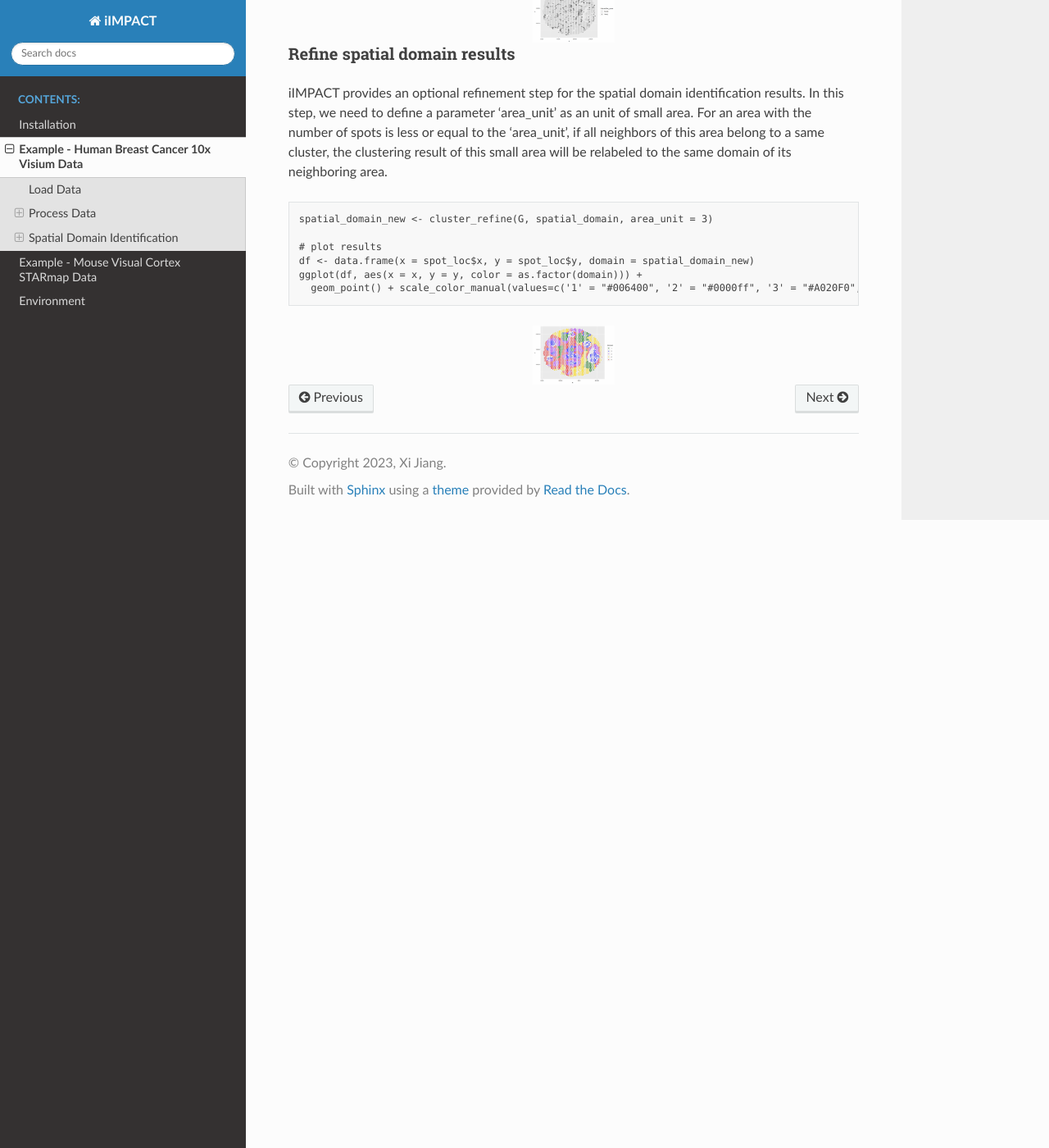
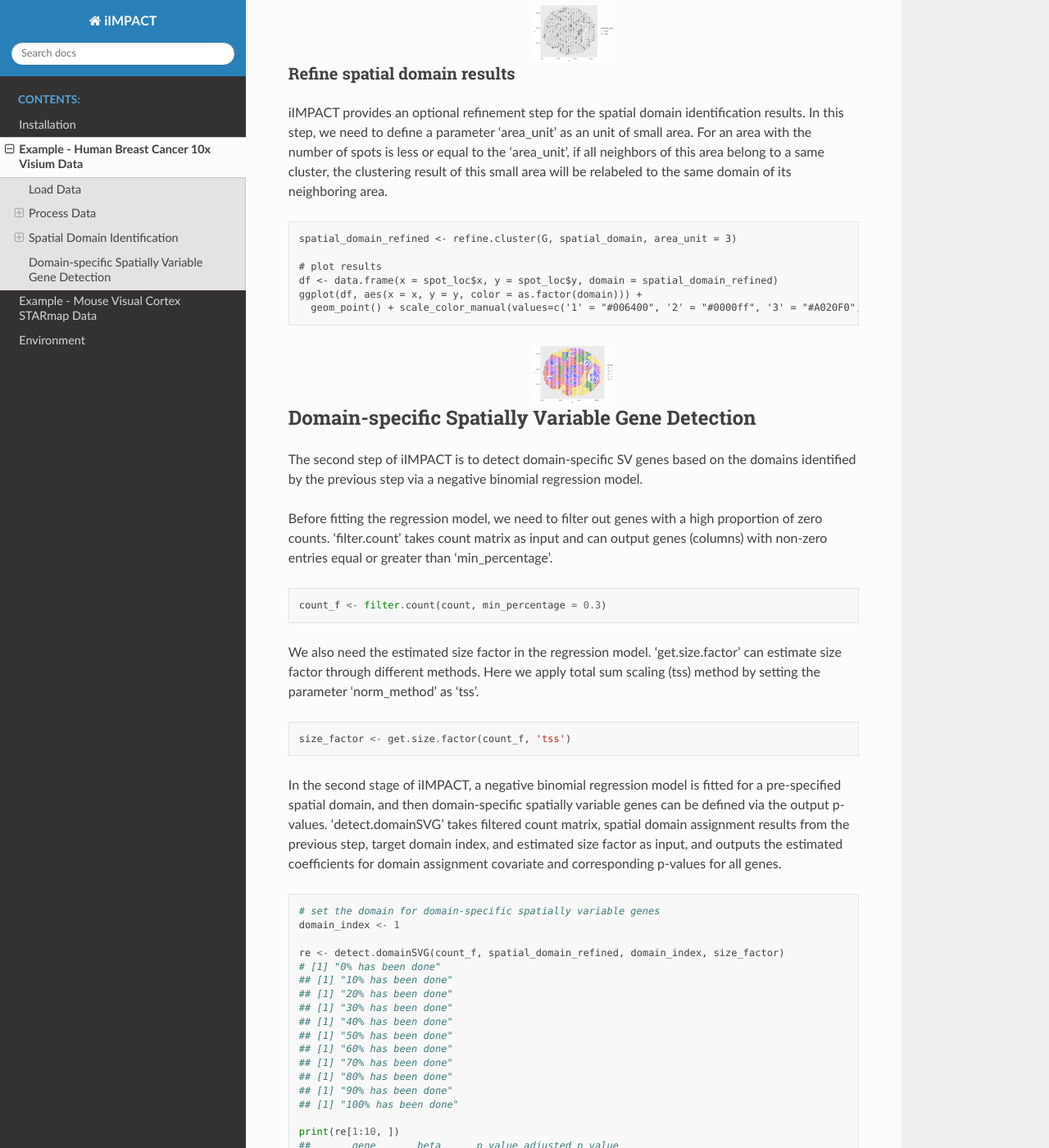
Before and after one commit to Xijiang1997/iIMPACT, a Sphinx documentation site: the page built from docs/breast_cancer_example.rst, in a window 1280 px wide and 1400 px high, scrolled down 4155 px. Shown: the whole window at 82% size. Built offline with Sphinx 7.4.7 and the Read the Docs theme 2.0.0, drawn with Linux system fonts in a browser that asks for light colours; some of the changed text lies outside the part shown.

Commit message:
Update breast_cancer_example.rst

```diff
--- a/docs/breast_cancer_example.rst
+++ b/docs/breast_cancer_example.rst
@@ -1,7 +1,7 @@
 Example - Human Breast Cancer 10x Visium Data
 ===============================
 
-In the following, we choose the human breast cancer FFPE data from 10x Visium platform to show the spatial domain identification process on these sequencing-based SRT data.
+In the following, we choose the human breast cancer FFPE data from 10x Visium platform to display the implementation of iIMPACT on the sequencing-based SRT data.
 
 Load Data
 ------------------------------------------
@@ -82,7 +82,7 @@ Generate low-dimensional representation of molecular profiles
 
 Before fitting the finite mixture model, the raw gene expression counts were normalized and transformed to the logarithmic scale. We selected the normalized expression levels of top 2,000 highly variable genes and did the dimensionality reduction to reduce the dimension using principal component analysis (PCA). Here we set the reduced dimension to be 3.
 ::
-    Y <- process_gene_expression(count, n_PC = 3)
+    Y <- process.gene.expression(count, n_PC = 3)
 
     print(dim(Y))
     ## [1] 2518    3
@@ -121,7 +121,7 @@ After fitting the finite mixture model, a label switching step is necessary. We
     w <- 1/20
 
     # run iIMPACT
-    result <- run_iIMPACT(V, Y, G, n_cluster = K, w)
+    result <- iIMPACT.run(V, Y, G, n_cluster = K, w)
     ## 10% has been done
     ## 20% has been done
     ## 30% has been done
@@ -185,13 +185,57 @@ Refine spatial domain results
 
 iIMPACT provides an optional refinement step for the spatial domain identification results. In this step, we need to define a parameter 'area_unit' as an unit of small area. For an area with the number of spots is less or equal to the 'area_unit', if all neighbors of this area belong to a same cluster, the clustering result of this small area will be relabeled to the same domain of its neighboring area.
 ::
-    spatial_domain_new <- cluster_refine(G, spatial_domain, area_unit = 3)
+    spatial_domain_refined <- refine.cluster(G, spatial_domain, area_unit = 3)
 
     # plot results
-    df <- data.frame(x = spot_loc$x, y = spot_loc$y, domain = spatial_domain_new)
+    df <- data.frame(x = spot_loc$x, y = spot_loc$y, domain = spatial_domain_refined)
     ggplot(df, aes(x = x, y = y, color = as.factor(domain))) +
       geom_point() + scale_color_manual(values=c('1' = "#006400", '2' = "#0000ff", '3' = "#A020F0", '4' = '#ffd800', '5' = '#e41a1a' ))
 
 .. figure:: plot_bc_domain_refine.png
     :align: center
     :figwidth: 100px
+
+Domain-specific Spatially Variable Gene Detection
+---------------------------------------------------------
+
+The second step of iIMPACT is to detect domain-specific SV genes based on the domains identified by the previous step via a negative binomial regression model.
+
+Before fitting the regression model, we need to filter out genes with a high proportion of zero counts. 'filter.count' takes count matrix as input and can output genes (columns) with non-zero entries equal or greater than 'min_percentage'.
+::
+    count_f <- filter.count(count, min_percentage = 0.3)
+
+We also need the estimated size factor in the regression model. 'get.size.factor' can estimate size factor through different methods. Here we apply total sum scaling (tss) method by setting the parameter 'norm_method' as 'tss'.
+::
+    size_factor <- get.size.factor(count_f, 'tss')
+
+In the second stage of iIMPACT, a negative binomial regression model is fitted for a pre-specified spatial domain, and then domain-specific spatially variable genes can be defined via the output p-values. 'detect.domainSVG' takes filtered count matrix, spatial domain assignment results from the previous step, target domain index, and estimated size factor as input, and outputs the estimated coefficients for domain assignment covariate and corresponding p-values for all genes.
+::
+    # set the domain for domain-specific spatially variable genes
+    domain_index <- 1
+
+    re <- detect.domainSVG(count_f, spatial_domain_refined, domain_index, size_factor)
+    # [1] "0% has been done"
+    ## [1] "10% has been done"
+    ## [1] "20% has been done"
+    ## [1] "30% has been done"
+    ## [1] "40% has been done"
+    ## [1] "50% has been done"
+    ## [1] "60% has been done"
+    ## [1] "70% has been done"
+    ## [1] "80% has been done"
+    ## [1] "90% has been done"
+    ## [1] "100% has been done"
+
+    print(re[1:10, ])
+    ##       gene       beta      p_value adjusted_p_value
+    ## 1    NOC2L -0.1831442 5.306479e-02     8.549866e-02
+    ## 2     HES4 -0.2014012 9.506305e-03     1.870248e-02
+    ## 3    ISG15 -0.3104067 2.107101e-09     1.177261e-08
+    ## 4     AGRN -0.4901692 1.876475e-23     3.630437e-22
+    ## 5     SDF4  0.1109305 6.393015e-04     1.596662e-03
+    ## 6  B3GALT6  0.1375232 7.804545e-02     1.195188e-01
+    ## 7   UBE2J2 -0.1196468 1.065454e-01     1.571002e-01
+    ## 8    ACAP3 -0.2338464 1.438486e-03     3.395794e-03
+    ## 9   INTS11 -0.1668425 2.379041e-03     5.347124e-03
+    ## 10    CPTP -0.2228142 2.216970e-02     3.926804e-02
```
Also changed, not shown: other parts of docs/breast_cancer_example.rst (+6 -6 lines).
